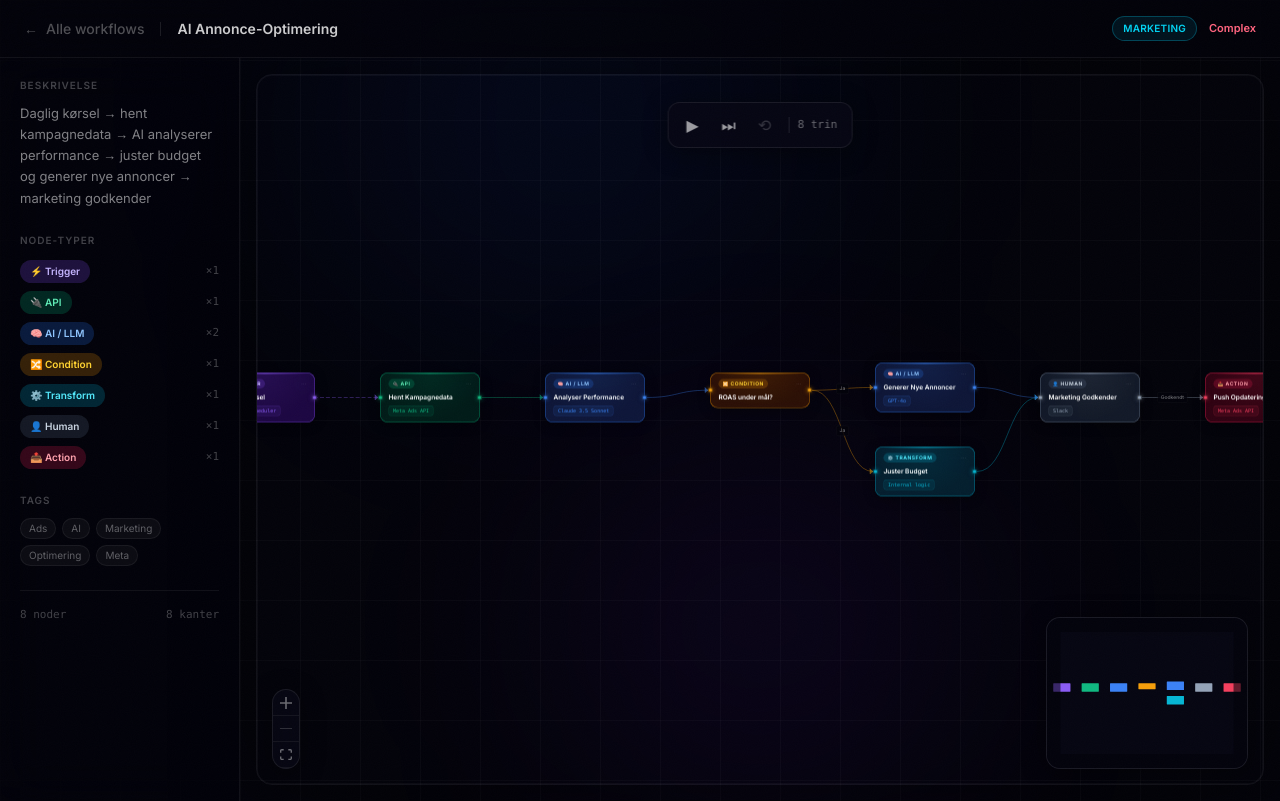
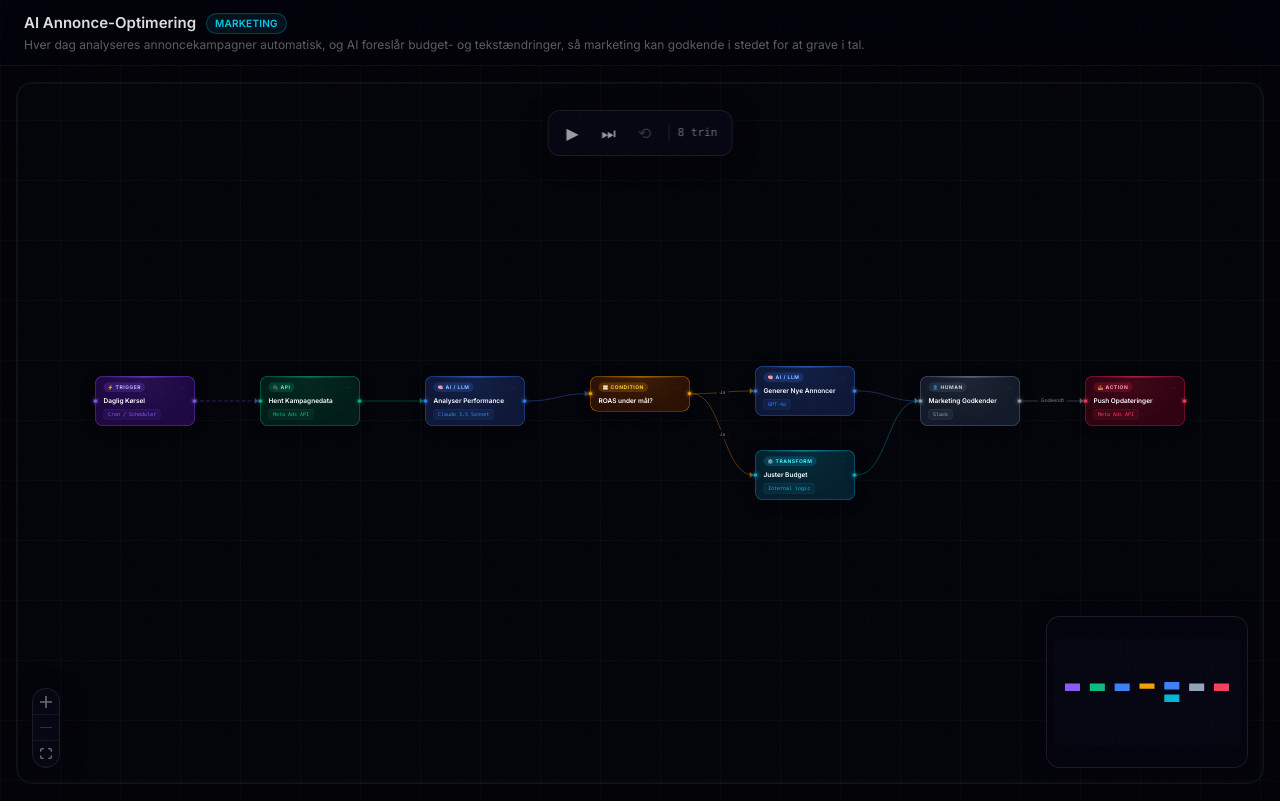
Before and after one commit to Landsvig1/workflow-viz, a Next.js app: page /workflow/ad-optimization in a window 1280 px wide. Built offline with nearby package versions, Linux system fonts and the light colour scheme.

Commit message:
refactor: extract slim WorkflowStage and drop detail sidebar

```diff
--- a/src/app/workflow/[id]/WorkflowDetailClient.tsx
+++ b/src/app/workflow/[id]/WorkflowDetailClient.tsx
@@ -1,144 +1,16 @@
 "use client";
 
-import Link from "next/link";
 import { Workflow } from "@/types/workflow";
-import { WorkflowViewer } from "@/components/WorkflowViewer";
-import {
-  CATEGORY_COLORS,
-  CATEGORY_LABELS,
-  COMPLEXITY_COLORS,
-  NODE_CONFIG,
-  NODE_TYPE_LABELS,
-} from "@/lib/node-config";
-import clsx from "clsx";
+import { WorkflowStage } from "@/components/WorkflowStage";
 
 interface WorkflowDetailClientProps {
   workflow: Workflow;
 }
 
 export function WorkflowDetailClient({ workflow }: WorkflowDetailClientProps) {
-  const nodeTypeCounts = workflow.nodes.reduce(
-    (acc, node) => {
-      const type = node.data.type;
-      acc[type] = (acc[type] || 0) + 1;
-      return acc;
-    },
-    {} as Record<string, number>
-  );
-
   return (
-    <div className="min-h-screen bg-[#03030a] bg-grid flex flex-col">
-      {/* Ambient */}
-      <div className="fixed inset-0 pointer-events-none overflow-hidden">
-        <div className="absolute -top-20 left-1/4 w-[500px] h-[400px] bg-blue-600/7 rounded-full blur-[130px]" />
-        <div className="absolute bottom-0 right-1/4 w-[400px] h-[350px] bg-violet-600/7 rounded-full blur-[120px]" />
-      </div>
-
-      {/* Top bar */}
-      <header className="relative z-10 flex items-center gap-4 px-6 py-4 border-b border-white/6 bg-[#03030a]/80 backdrop-blur-xl">
-        <Link
-          href="/"
-          className="flex items-center gap-2 text-white/30 hover:text-white/70 transition-colors text-sm font-medium group"
-        >
-          <span className="group-hover:-translate-x-0.5 transition-transform">←</span>
-          Alle workflows
-        </Link>
-        <div className="h-3.5 w-px bg-white/10" />
-        <h1 className="text-white/80 font-semibold text-[14px] truncate">{workflow.title}</h1>
-
-        <div className="ml-auto flex items-center gap-3">
-          <span
-            className={clsx(
-              "text-[10px] font-semibold px-2.5 py-1 rounded-full border uppercase tracking-wide",
-              CATEGORY_COLORS[workflow.category]
-            )}
-          >
-            {CATEGORY_LABELS[workflow.category]}
-          </span>
-          <span
-            className={clsx(
-              "text-[11px] font-semibold capitalize",
-              COMPLEXITY_COLORS[workflow.complexity]
-            )}
-          >
-            {workflow.complexity}
-          </span>
-        </div>
-      </header>
-
-      {/* Main */}
-      <div className="relative flex-1 flex min-h-0">
-        {/* Sidebar */}
-        <aside className="relative z-10 w-60 shrink-0 border-r border-white/6 bg-[#03030a]/60 backdrop-blur-xl overflow-y-auto">
-          <div className="p-5 flex flex-col gap-6">
-            <div>
-              <p className="text-[10px] text-white/25 uppercase tracking-widest font-semibold mb-2.5">
-                Beskrivelse
-              </p>
-              <p className="text-white/50 text-[13px] leading-relaxed">
-                {workflow.description}
-              </p>
-            </div>
-
-            <div>
-              <p className="text-[10px] text-white/25 uppercase tracking-widest font-semibold mb-3">
-                Node-typer
-              </p>
-              <div className="flex flex-col gap-2">
-                {Object.entries(nodeTypeCounts).map(([type, count]) => {
-                  const config = NODE_CONFIG[type as keyof typeof NODE_CONFIG];
-                  if (!config) return null;
-                  return (
-                    <div key={type} className="flex items-center justify-between">
-                      <span
-                        className={clsx(
-                          "text-[10px] font-semibold px-2.5 py-1 rounded-full",
-                          config.badge
-                        )}
-                      >
-                        {config.icon}{" "}
-                        {NODE_TYPE_LABELS[type as keyof typeof NODE_TYPE_LABELS]}
-                      </span>
-                      <span className="text-white/25 text-[11px] font-mono">×{count}</span>
-                    </div>
-                  );
-                })}
-              </div>
-            </div>
-
-            <div>
-              <p className="text-[10px] text-white/25 uppercase tracking-widest font-semibold mb-2.5">
-                Tags
-              </p>
-              <div className="flex flex-wrap gap-1.5">
-                {workflow.tags.map((tag) => (
-                  <span
-                    key={tag}
-                    className="text-[10px] text-white/35 bg-white/4 border border-white/6 px-2 py-0.5 rounded-full"
-                  >
-                    {tag}
-                  </span>
-                ))}
-              </div>
-            </div>
-
-            <div className="pt-4 border-t border-white/6">
-              <div className="flex justify-between text-[11px] text-white/25 font-mono">
-                <span>{workflow.nodes.length} noder</span>
-                <span>{workflow.edges.length} kanter</span>
-              </div>
-            </div>
-          </div>
-        </aside>
-
-        {/* Canvas */}
-        <div
-          className="flex-1 p-4 min-h-0"
-          style={{ height: "calc(100vh - 57px)" }}
-        >
-          <WorkflowViewer workflow={workflow} />
-        </div>
-      </div>
+    <div className="h-screen bg-[#03030a] bg-grid">
+      <WorkflowStage workflow={workflow} />
     </div>
   );
 }
--- /dev/null
+++ b/src/components/WorkflowStage.tsx
@@ -0,0 +1,44 @@
+"use client";
+
+import { Workflow } from "@/types/workflow";
+import { WorkflowViewer } from "@/components/WorkflowViewer";
+import { CATEGORY_LABELS, CATEGORY_COLORS } from "@/lib/node-config";
+import clsx from "clsx";
+
+/**
+ * Slim, shared per-workflow view: a minimal header (title + plain-language
+ * summary + category) above the interactive graph. Used by both the featured
+ * landing and the workflow detail route. Fills its parent (must be sized).
+ */
+export function WorkflowStage({ workflow }: { workflow: Workflow }) {
+  return (
+    <div className="flex flex-col h-full min-h-0">
+      <header className="shrink-0 flex items-center gap-4 px-6 py-3 border-b border-white/6 bg-[#03030a]/70 backdrop-blur-xl">
+        <div className="min-w-0">
+          <div className="flex items-center gap-2.5">
+            <h1 className="text-white/90 font-semibold text-[15px] truncate">
+              {workflow.title}
+            </h1>
+            <span
+              className={clsx(
+                "shrink-0 text-[10px] font-semibold px-2 py-0.5 rounded-full border uppercase tracking-wide",
+                CATEGORY_COLORS[workflow.category]
+              )}
+            >
+              {CATEGORY_LABELS[workflow.category]}
+            </span>
+          </div>
+          {workflow.summary && (
+            <p className="text-white/40 text-[12px] leading-snug truncate mt-0.5">
+              {workflow.summary}
+            </p>
+          )}
+        </div>
+      </header>
+
+      <div className="flex-1 min-h-0 p-4">
+        <WorkflowViewer workflow={workflow} />
+      </div>
+    </div>
+  );
+}
```
Also changed, not shown: 1 other file (tests, documents, lock files or other folders).
